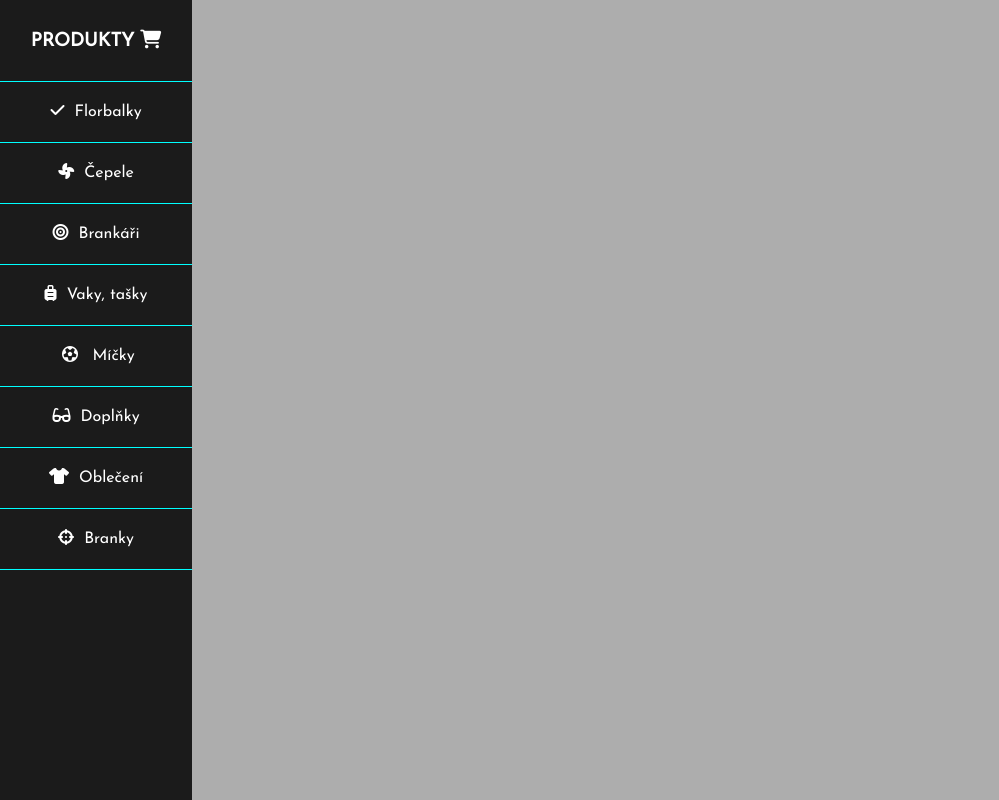
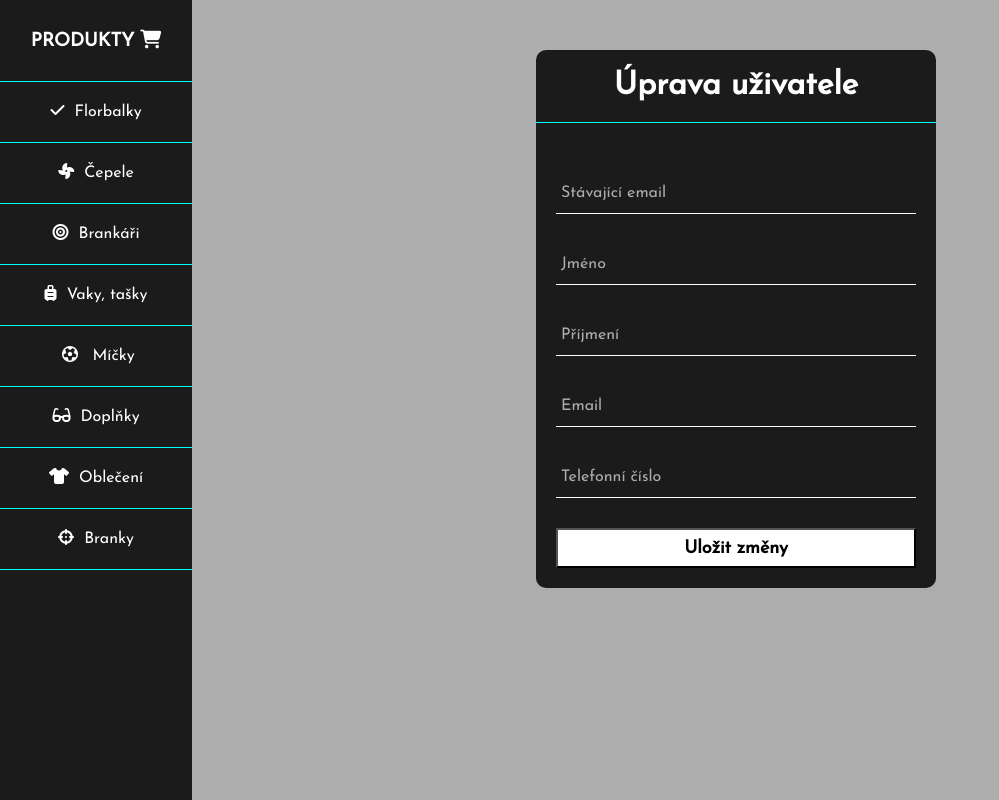
Before and after one commit to AdamPetera/IWWW_SemestralniPrace, a PHP site: page /index.php?page=manage_users in a window 1280 px wide. Shown: the part 70-870 px from the top of the page, without its empty margins (0-999 px from the left). Run offline with PHP 8.4, Linux system fonts and the light colour scheme; some libraries are stand-ins or nearby versions.

Commit message:
user edit in progress

```diff
--- a/IWWW_SemestralniPrace_Petera/header.php
+++ b/IWWW_SemestralniPrace_Petera/header.php
@@ -13,7 +13,7 @@
             <li>
                 <a href="index.php?page=user_details">Účet</a>
                 <?php
-                    if (!isset($_SESSION["login"])) {
+                    if (!isset($_SESSION["email"])) {
                 ?>
                     <ul>
                         <li><a href="index.php?page=login_form">Přihlášení</a></li>
@@ -28,7 +28,7 @@
             if (isset($_SESSION["role"])) {
                 if ($_SESSION["role"] == "admin") {
             ?>
-            <li><a href="#">Správa uživatelů</a></li>
+            <li><a href="index.php?page=manage_users">Správa uživatelů</a></li>
                 <?php
                 }
             }
--- a/IWWW_SemestralniPrace_Petera/index.php
+++ b/IWWW_SemestralniPrace_Petera/index.php
@@ -2,9 +2,14 @@
     function __autoload($class) {
         require_once './classes/' . $class . '.php';
     }
-    session_start();
+    if (session_status() == PHP_SESSION_NONE) {
+        session_start();
+    }
+
     if (isset($_POST["email"])) {
-        $_SESSION["login"] = true;
+        if ($_POST["email"] != "") {
+            //$_SESSION["login"] = true;
+        }
     }
 ?>
 
@@ -22,6 +27,7 @@
     <link rel="stylesheet" href="styles/main.css">
     <link rel="stylesheet" href="styles/shopitems_sticks.css">
     <link rel="stylesheet" href="styles/shopitems.css">
+    <link rel="stylesheet" href="styles/manage_users.css">
     <link rel="stylesheet" href="styles/style.css">
     <script src="https://kit.fontawesome.com/cb337acf51.js" crossorigin="anonymous"></script>
 </head>
--- a/IWWW_SemestralniPrace_Petera/page/basket.php
+++ b/IWWW_SemestralniPrace_Petera/page/basket.php
@@ -1,3 +1,5 @@
 <?php
-$_SESSION = [];
 session_destroy();
+session_unset();
+unset($_SESSION["email"]);
+$_SESSION = array();
--- /dev/null
+++ b/IWWW_SemestralniPrace_Petera/page/manage_users.php
@@ -0,0 +1,49 @@
+<!DOCTYPE html>
+<html lang="cs">
+<?php
+    if (isset($_SESSION['role'])) {
+        if ($_SESSION['role'] == 'admin') {
+            $dataTable = new DataTable(UserController::getAllUsers());
+            $dataTable->addColumn('user_id', 'ID');
+            $dataTable->addColumn('firstname', 'Jméno');
+            $dataTable->addColumn('lastname', 'Příjmení');
+            $dataTable->addColumn('email', 'Email');
+            $dataTable->addColumn('phone', 'Telefon');
+            $dataTable->renderTable();
+        }
+    }
+?>
+
+<div class="edit_form_wrap">
+    <div class="edit_form">
+        <h1>Úprava uživatele</h1>
+        <form method="post">
+            <div class="txt_field">
+                <input type="text" name="current_email" required>
+                <span></span>
+                <label>Stávající email</label>
+            </div>
+            <div class="txt_field">
+                <input type="text" name="firstname" required>
+                <span></span>
+                <label>Jméno</label>
+            </div>
+            <div class="txt_field">
+                <input type="text" name="lastname" required>
+                <span></span>
+                <label>Příjmení</label>
+            </div>
+            <div class="txt_field">
+                <input type="email" name="email" required>
+                <span></span>
+                <label>Email</label>
+            </div>
+            <div class="txt_field">
+                <input type="tel" name="phone" pattern="((\+420|00420) ?)?\d{3}( |-)?\d{3}( |-)?\d{3}" required>
+                <span></span>
+                <label>Telefonní číslo</label>
+            </div>
+            <input type="submit" value="Uložit změny">
+        </form>
+    </div>
+</div>
--- a/IWWW_SemestralniPrace_Petera/page/register_form.php
+++ b/IWWW_SemestralniPrace_Petera/page/register_form.php
@@ -86,7 +86,7 @@ if ($_POST) {
         <div class="successful">
             <div class="succ_mess">
                 <span class="message"><?php echo $register_confirmed; ?></span>
-                <button><a href="login_form.php">Přihlásit se</a></button>
+                <button><a href="index.php?page=login_form">Přihlásit se</a></button>
             </div>
         </div>
     <?php endif ?>
--- a/IWWW_SemestralniPrace_Petera/page/user_details.php
+++ b/IWWW_SemestralniPrace_Petera/page/user_details.php
@@ -1,5 +1,5 @@
 <?php
-    if (!isset($_SESSION["login"])) {
+    if (!isset($_SESSION["email"])) {
         include "login_form.php";
         exit();
     }
--- /dev/null
+++ b/IWWW_SemestralniPrace_Petera/styles/manage_users.css
@@ -0,0 +1,106 @@
+table {
+    margin: 20px 20px;
+    color: white;
+    width: 75%;
+    background: #1b1b1b;
+    border-radius: 10px;
+    text-align: center;
+
+}
+
+table tbody th {
+    border-bottom: 1px solid cyan;
+    padding: 20px 0;
+}
+
+table tbody  td {
+    border-bottom: 1px solid grey;
+    margin: 5px 0;
+}
+
+.edit_form {
+    position: relative;
+    color: white;
+    width: 400px;
+    background: #1b1b1b;
+    border-radius: 10px;
+}
+
+.edit_form h1 {
+    text-align: center;
+    margin-top: 30px;
+    padding: 20px 0 20px 0;
+    border-bottom: 1px solid cyan;
+}
+
+.edit_form form {
+    padding: 20px;
+}
+
+.edit_form form .txt_field {
+    position: relative;
+    border-bottom: 1px solid white;
+    margin: 30px 0;
+}
+
+.txt_field input {
+    width: 100%;
+    padding: 0 5px;
+    height: 40px;
+    font-size: 16px;
+    border: none;
+    background: none;
+    outline: none;
+    color: white;
+}
+
+.txt_field label {
+    position: absolute;
+    top: 50%;
+    left: 5px;
+    color: #adadad;
+    transform: translateY(-50%);
+    font-size: 16px;
+    pointer-events: none;
+    transition: .5s;
+}
+
+.txt_field span::before {
+    content: '';
+    position: absolute;
+    top: 100%;
+    left: 0;
+    width: 0;
+    height: 2px;
+    background: cyan;
+    transition: .5s;
+}
+
+.txt_field input:focus ~ label,
+.txt_field input:valid ~ label {
+    top: -5px;
+    color: cyan;
+}
+
+.txt_field input:focus ~ span:before,
+.txt_field input:valid ~ span:before {
+    width: 100%;
+}
+
+.edit_form form input[type="submit"] {
+    width: 100%;
+    height: 40px;
+    font-size: 18px;
+    font-weight: 700;
+    background: white;
+    transition: .5s;
+    outline: none;
+    cursor: pointer;
+}
+
+.edit_form form input[type="submit"]:hover {
+    color: cyan;
+    border-radius: 25px;
+    box-shadow: 0 0 5px #33ffff,
+    0 0 5px #66ffff;
+}
--- a/IWWW_SemestralniPrace_Petera/styles/style.css
+++ b/IWWW_SemestralniPrace_Petera/styles/style.css
@@ -56,6 +56,12 @@ body {
     display: table;
 }
 
+.edit_form_wrap {
+    margin-left: auto;
+    margin-right: auto;
+    display: table;
+}
+
 @media (max-width: 1040px) {
     .slider_show_wrap {
         display: none;
@@ -79,3 +85,14 @@ body {
     margin-top: 20px;
     margin-bottom: 20px;
 }
+
+.table_wrapper {
+    width: 100%;
+    margin-top: 20px;
+    margin-bottom: 20px;
+}
+
+.content table {
+    margin-left: 50%;
+    transform: translateX(-50%);
+}
```
Also changed, not shown: IWWW_SemestralniPrace_Petera/classes/DataTable.php (added, +34 -0 lines), IWWW_SemestralniPrace_Petera/classes/UserController.php (+33 -0 lines), IWWW_SemestralniPrace_Petera/page/login_form.php (+13 -22 lines).
